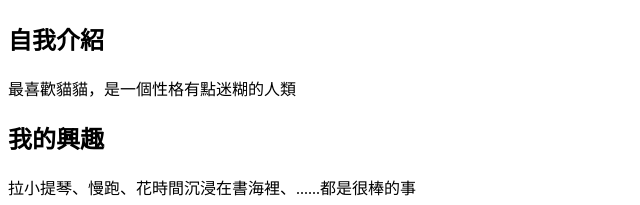
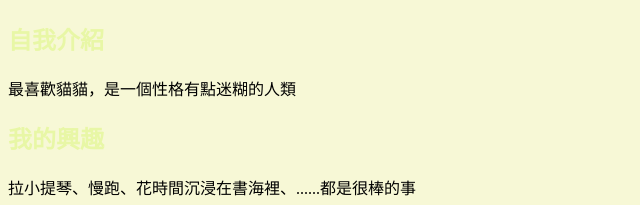
Before and after one commit to stumeow/web, a plain HTML site: page index.htm in a window 1280 px wide. Shown: the part 311-516 px from the top of the page, without its empty margins (0-640 px from the left). Drawn offline with Linux system fonts and the light colour scheme.

Commit message:
Update index.htm

```diff
--- a/index.htm
+++ b/index.htm
@@ -5,11 +5,11 @@
     <title>張雁葶的自我介紹網頁</title>
     <style>
       body{
-        background-color:#f7f8d6；
+        background-color:#f7f8d6;
         }
         h2{
-          color:#e8f7a6；
-            font-size:lem；
+          color:#e8f7a6;
+            font-size:lem;
       }
 
       </style>
```
